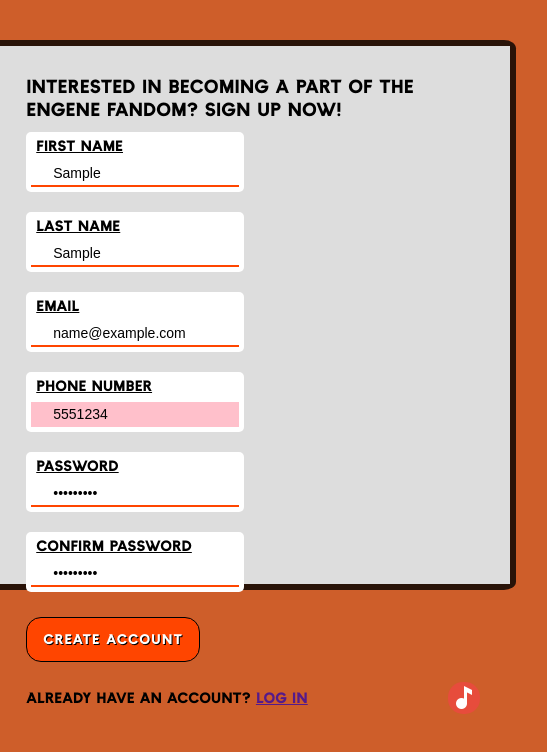
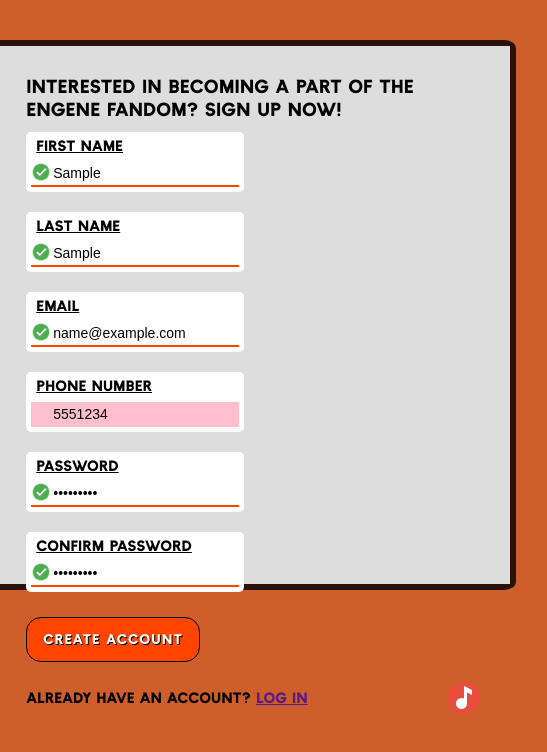
Before and after one commit to jmndz/sign-up-form, a plain HTML site: page index.html in a window 1280 px wide. Both pictures are taken after typing "Sample", "Sample", "name@example.com", "5551234", "Sample123", "Sample123" into the empty fields and a click on the button "Create Account". Shown: the full height of the page, 524-1071 px from the left. Drawn offline with Linux system fonts and the light colour scheme.

Commit message:
Added check mark for valid input

```diff
--- a/style.css
+++ b/style.css
@@ -132,7 +132,8 @@ input:valid:not(:focus):not(:placeholder-shown){
     border-bottom: 2px solid orangered;
 }
 
-input:valid:focus {
+input:valid:focus,
+input:valid:not(:focus):not(:placeholder-shown) {
     background-image: url('./img/icons8-ok-48.png');
     background-size: 20px;
     background-repeat: no-repeat;
```
